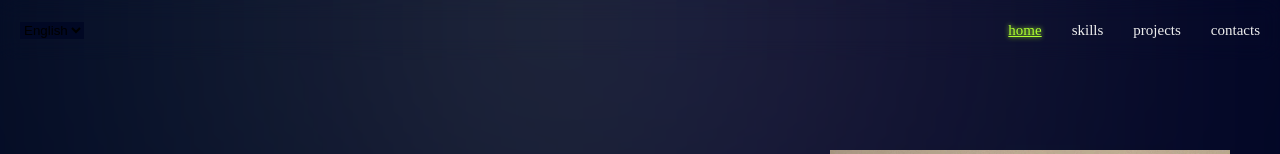
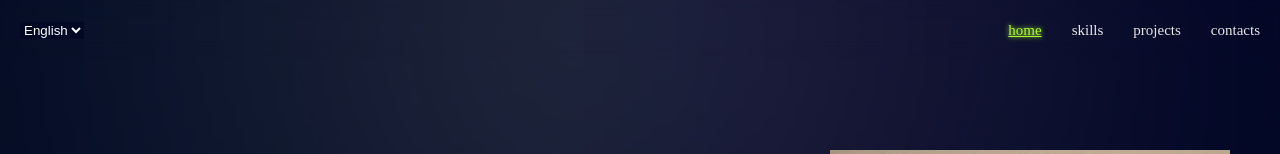
Before and after one commit to AgostinoCaruso/Portfolio, a React (Vite) app: page / in a window 1280 px wide. Shown: the top 154 px of the page. Built offline with nearby package versions, Linux system fonts and the light colour scheme.

Commit message:
fix navbar logo white

```diff
--- a/src/App.css
+++ b/src/App.css
@@ -79,12 +79,14 @@ header {
   & img {
     width: 50px;
   }
+  .logo{
+    color:red;
+  }
 
   & .logo,
   nav {
     display: flex;
     gap: 30px;
-    color: #eee;
 
     & span {
       cursor: pointer;
--- a/src/components/NavBar.jsx
+++ b/src/components/NavBar.jsx
@@ -48,7 +48,7 @@ const NavBar = () => {
         <select value={language} onChange={handleChange}
           style={{
             border: "none", outline: "none",
-            background: "transparent", backgroundColor: "#010824"
+            background: "transparent", backgroundColor: "#010824", color: "white"
           }}>
           <option value="en">English</option>
           <option value="it">Italiano</option>
```
